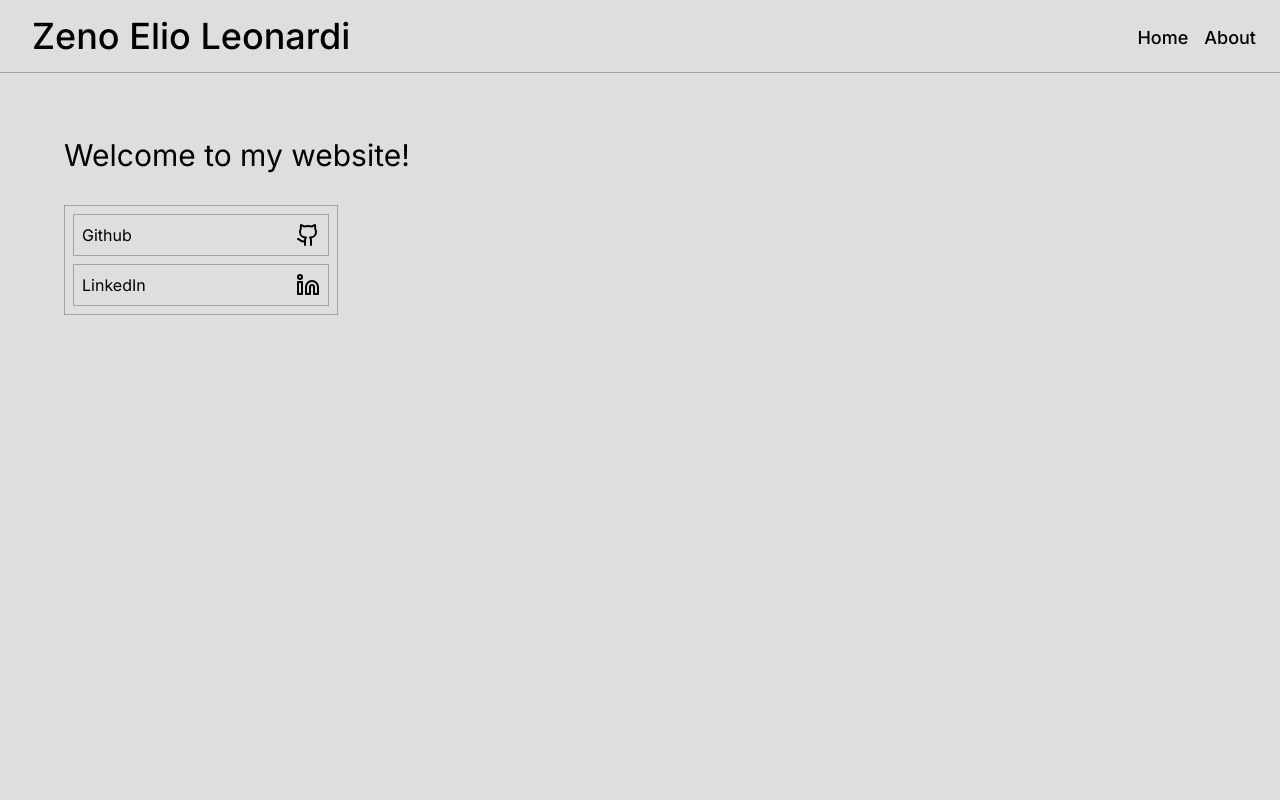
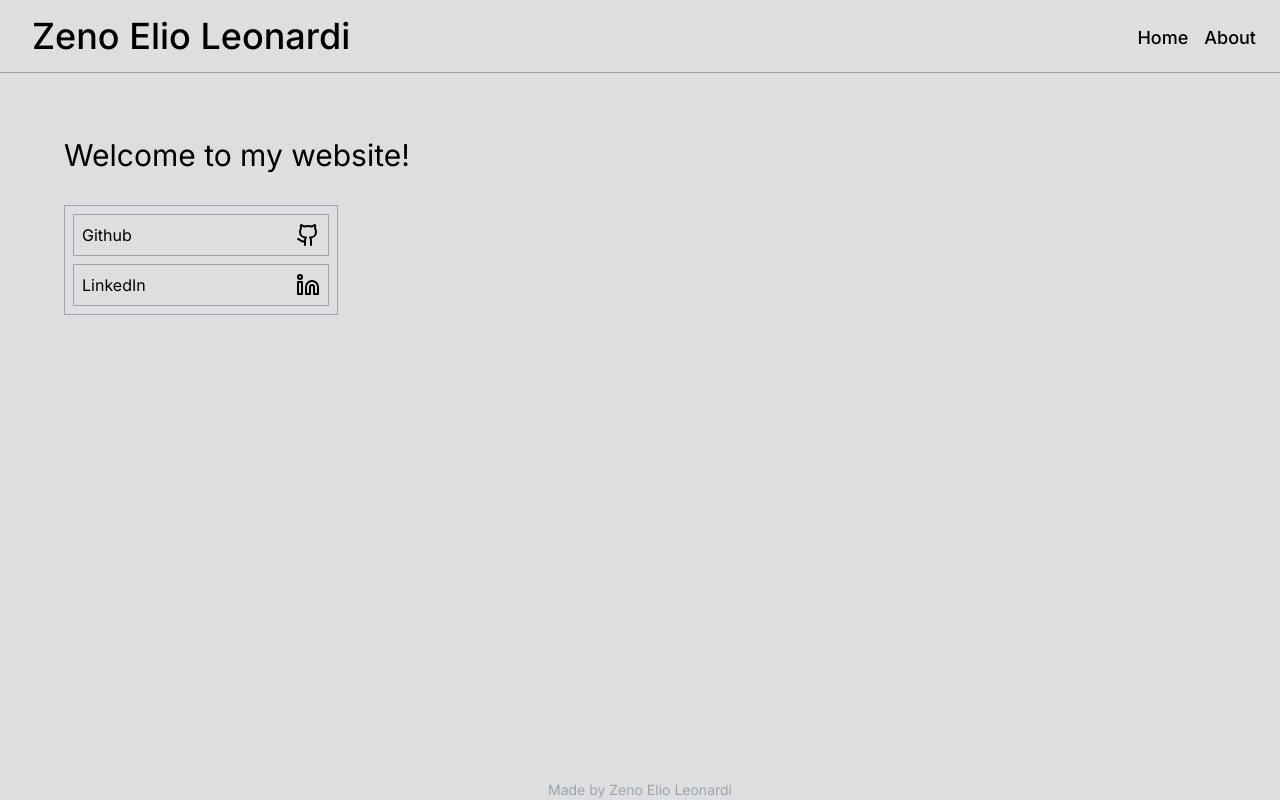
Before and after one commit to 0Zeno/Hjemmeside, a Next.js app: page / in a window 1280 px wide. Built offline with nearby package versions, Linux system fonts and the light colour scheme.

Commit message:
La til footer og sentrerte den

```diff
--- a/app/layout.tsx
+++ b/app/layout.tsx
@@ -2,6 +2,7 @@ import type { Metadata } from "next";
 import { Inter } from "next/font/google";
 import "./globals.css";
 import { SiteHeader } from "@/components/site-header";
+import SiteFooter from "@/components/site-footer";
 
 const inter = Inter({ subsets: ["latin"] });
 
@@ -17,8 +18,11 @@ export default function RootLayout({
   return (
     <html lang="nb">
       <body className={inter.className}>
-        <SiteHeader />
-        {children}
+        <div className="max-h-screen">
+          <SiteHeader />
+          {children}
+          <SiteFooter />
+        </div>
       </body>
     </html>
   );
--- /dev/null
+++ b/components/site-footer.tsx
@@ -0,0 +1,7 @@
+export default function SiteFooter () {
+    return (
+        <footer className="flex text-sm text-gray-400 justify-center">
+            <p className="absolute bottom-0">Made by Zeno Elio Leonardi</p>
+        </footer>
+    )
+  };
```
